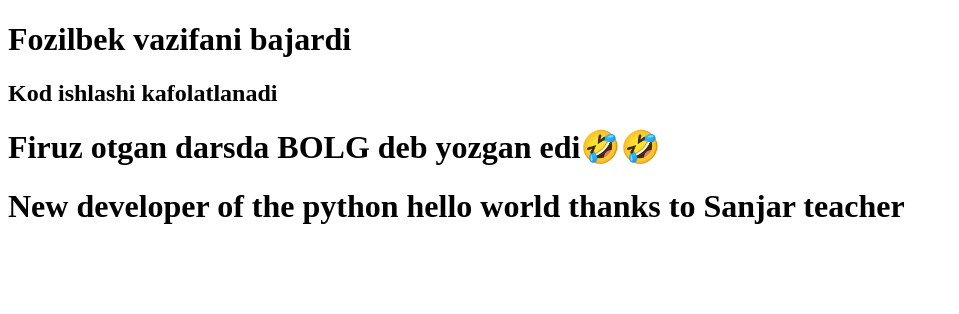
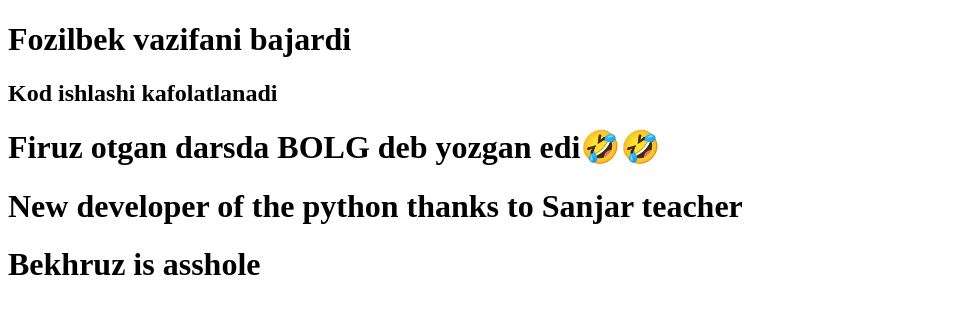
Before and after one commit to Fayzullaev99/dars856, a plain HTML site: page index.html in a window 1280 px wide. Shown: the whole page, without its empty margins (0-959 px from the left). Drawn offline with Linux system fonts and the light colour scheme.

Commit message:
Update index.html

```diff
--- a/index.html
+++ b/index.html
@@ -17,7 +17,8 @@
     <!-- end Behruz -->
 
     <!-- start Firuz -->
-    <h1>New developer of the python hello world thanks to Sanjar teacher</h1>
+    <h1>New developer of the python thanks to Sanjar teacher</h1>
+    <h1>Bekhruz is asshole</h1>
     <!-- end Firuz -->
 
     <!-- start Muhriddin -->
```
